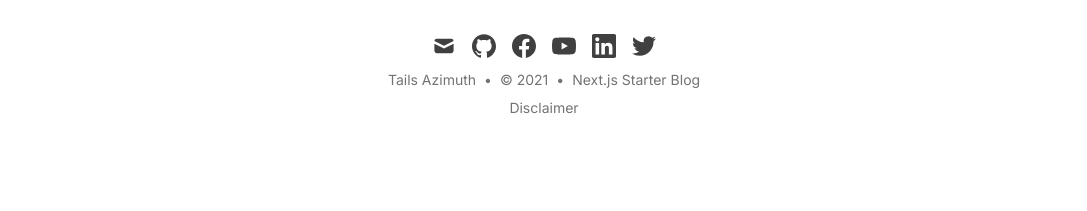
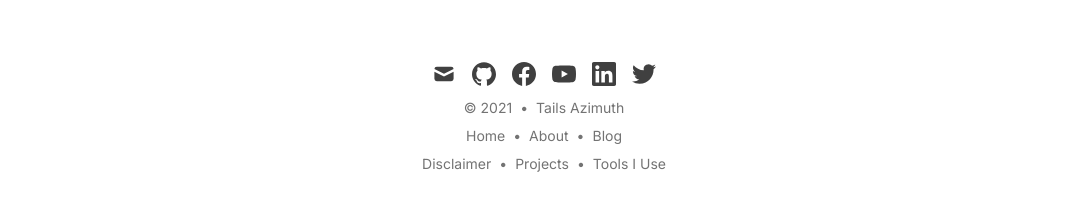
Before and after one commit to Manav-SM/tailwind-nextjs-portfolio, a Next.js app: page / in a window 1280 px wide. Shown: the part 2373-2584 px from the top of the page, without its empty margins (96-1183 px from the left). Before the commit the page ends 2523 px from the top, so only its background shows below. Built offline with nearby package versions, Linux system fonts and the light colour scheme; no server answers; what @tailwindcss/typography would draw is missing.

Commit message:
edited footer and home page paragraph

```diff
--- a/components/Footer.js
+++ b/components/Footer.js
@@ -15,15 +15,25 @@ export default function Footer() {
           <SocialIcon kind="twitter" href={siteMetadata.twitter} size="6" />
         </div>
         <div className="flex mb-2 space-x-2 text-sm text-gray-500 dark:text-gray-400">
-          <div>{siteMetadata.author}</div>
-          <div>{` • `}</div>
           <div>{`© ${new Date().getFullYear()}`}</div>
           <div>{` • `}</div>
-          <Link href="/">{siteMetadata.title}</Link>
+          <div>{siteMetadata.author}</div>
         </div>
-        <div className="mb-8 text-sm text-gray-500 dark:text-gray-400">
-          <Link href="/disclaimer"> Disclaimer </Link>
+        <div className="flex mb-2 space-x-2 text-sm text-gray-500 dark:text-gray-400">
+          <Link href="/">Home</Link>
+          <div>{` • `}</div>
+          <Link href="/about">About</Link>
+          <div>{` • `}</div>
+          <Link href="/blog">Blog</Link>
         </div>
+        <div className="flex mb-2 space-x-2 text-sm text-gray-500 dark:text-gray-400">
+          <Link href="/disclaimer">Disclaimer</Link>
+          <div>{` • `}</div>
+          <Link href="/projects">Projects</Link>
+          <div>{` • `}</div>
+          <Link href="/blog/tools-i-use">Tools I Use</Link>
+        </div>
+        <div className="mb-8 text-sm text-gray-500 dark:text-gray-400">{`  `}</div>
       </div>
     </footer>
   )
--- a/pages/index.js
+++ b/pages/index.js
@@ -22,7 +22,7 @@ export default function Home({ posts }) {
       <PageSeo title={siteMetadata.title} description={siteMetadata.description} />
       <div className="divide-y divide-gray-200 dark:divide-gray-700">
         <h2 className="font-extrabold sm:text-2xl md:text-2xl">Hi There!</h2>
-        <p className="text-2xl font-extrabold text-lg leading-7 text-gray-500 dark:text-gray-400 ">
+        <p className="text-xl font-extralight text-lg leading-7 text-white-500 dark:text-white-400 ">
           <br />
           Platea dictumst quisque sagittis purus sit amet volutpat consequat mauris. Vel elit
           scelerisque mauris
```
